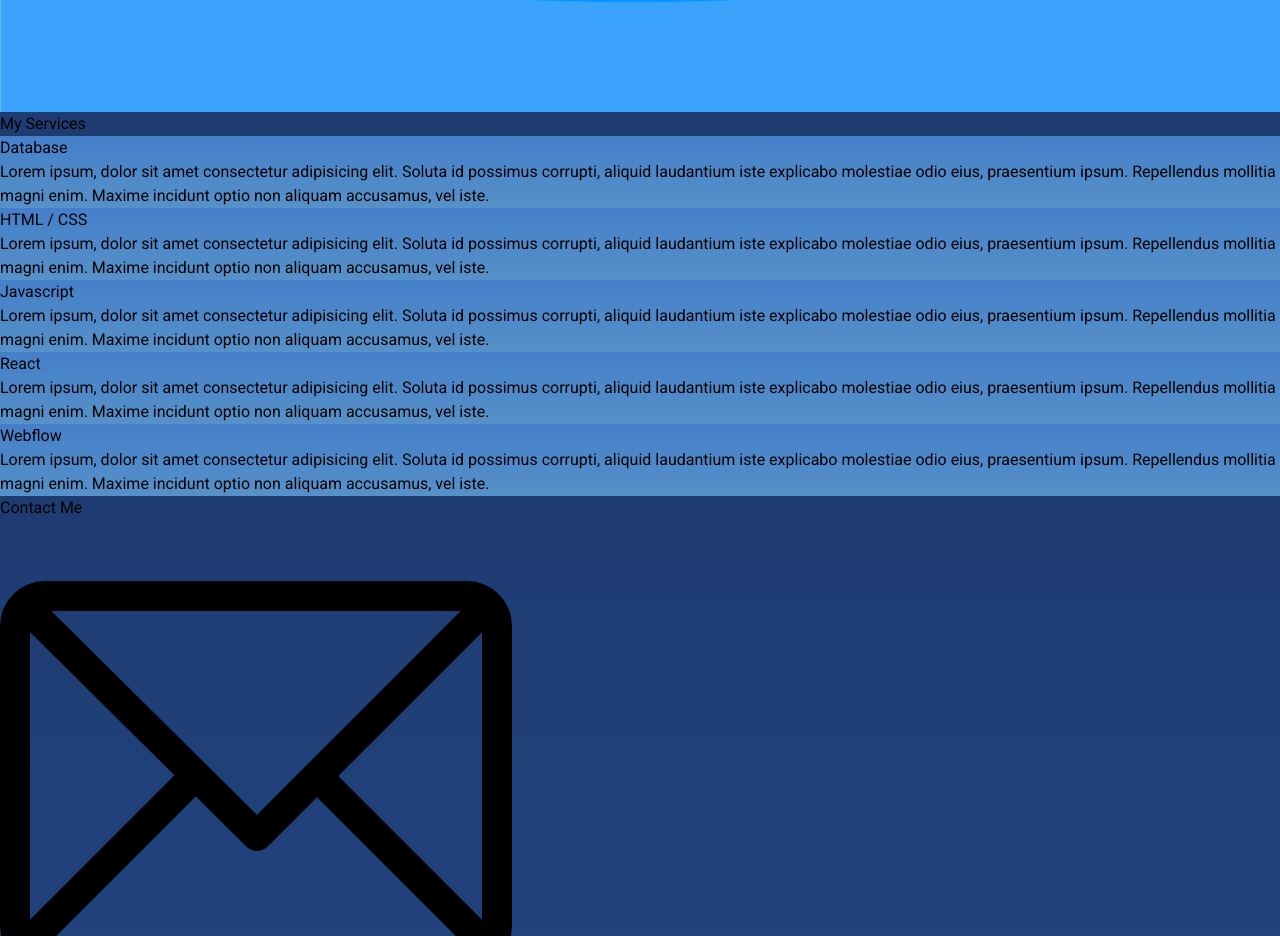
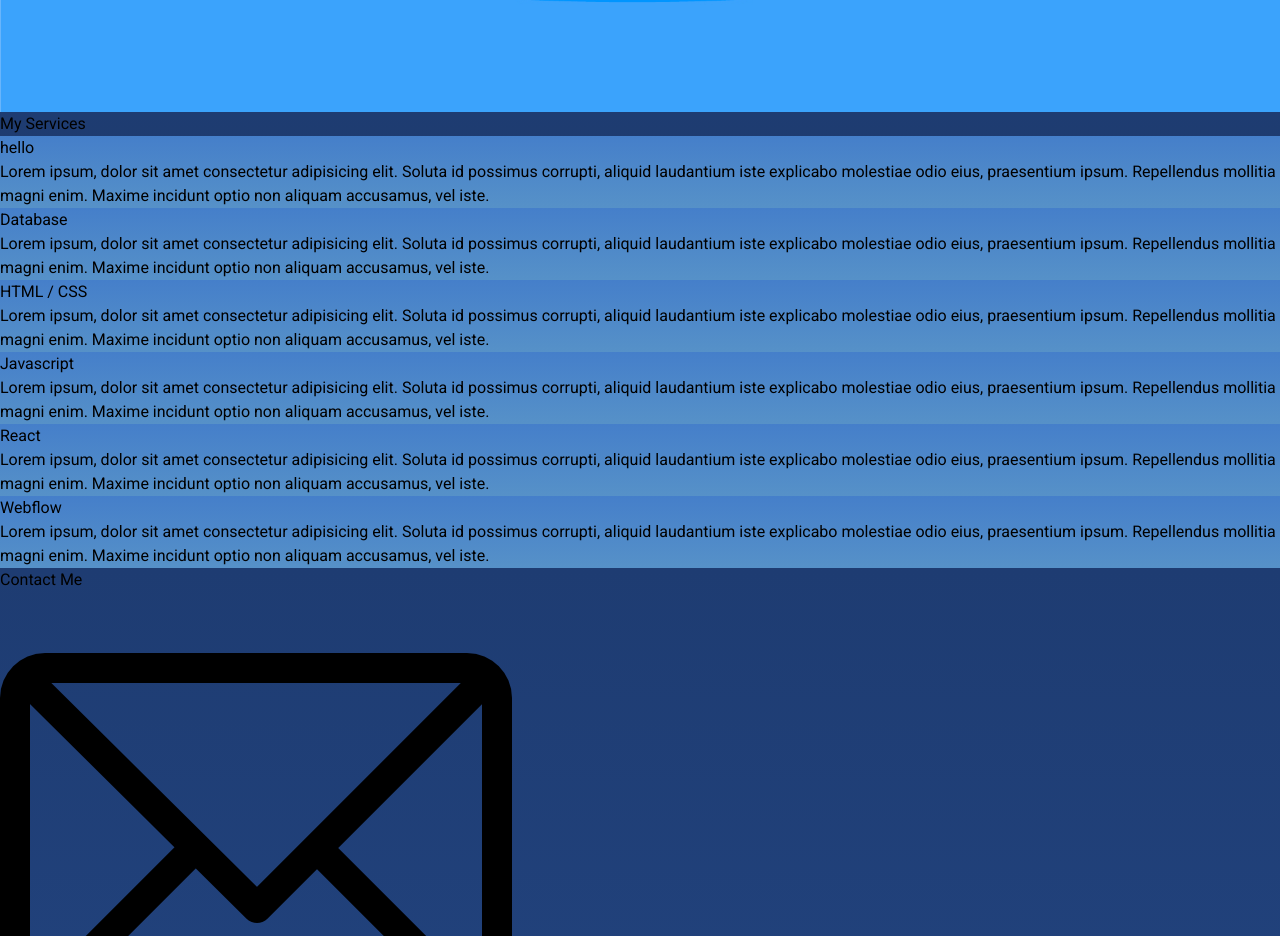
Before and after one commit to UzairAhmad1434/Portfolio-React, a React (Vite) app: page / in a window 1280 px wide. Shown: the part 2880-3816 px from the top of the page. Built offline with nearby package versions, Linux system fonts and the light colour scheme.

Commit message:
component

```diff
--- a/src/App.jsx
+++ b/src/App.jsx
@@ -1,8 +1,7 @@
-import { useState } from 'react'
+
 import './App.css'
 
 function App() {
-  const [count, setCount] = useState(0)
 
   return (
     <>
@@ -51,6 +50,7 @@ function App() {
         <div className="main services w-full  flex flex-col  justify-center p-8">
           <h1 className='text-4xl p-4 ml-24 text-center'>My <span className='text-yellow-500'>Services</span></h1>
           <div className="cards flex flex-wrap gap-4 p-8 justify-center">
+            <Card card='hello' />
             <div className='w-80 card p-8 m-2'>
               <h1 className='text-yellow-400 text-center text-2xl' >Database</h1>
               <p className='text-md text-center font-light'>Lorem ipsum, dolor sit amet consectetur adipisicing elit. Soluta id possimus corrupti, aliquid laudantium iste explicabo molestiae odio eius, praesentium ipsum. Repellendus mollitia magni enim. Maxime incidunt optio non aliquam accusamus, vel iste.</p>
@@ -94,5 +94,13 @@ function App() {
     </>
   )
 }
+function Card(props) {
+  return (
+    <div className='w-80 card p-8 m-2'>
+      <h1 className='text-yellow-400 text-center text-2xl' >{props.card}</h1>
+      <p className='text-md text-center font-light'>Lorem ipsum, dolor sit amet consectetur adipisicing elit. Soluta id possimus corrupti, aliquid laudantium iste explicabo molestiae odio eius, praesentium ipsum. Repellendus mollitia magni enim. Maxime incidunt optio non aliquam accusamus, vel iste.</p>
+    </div>
+  )
+}
 
 export default App
```
